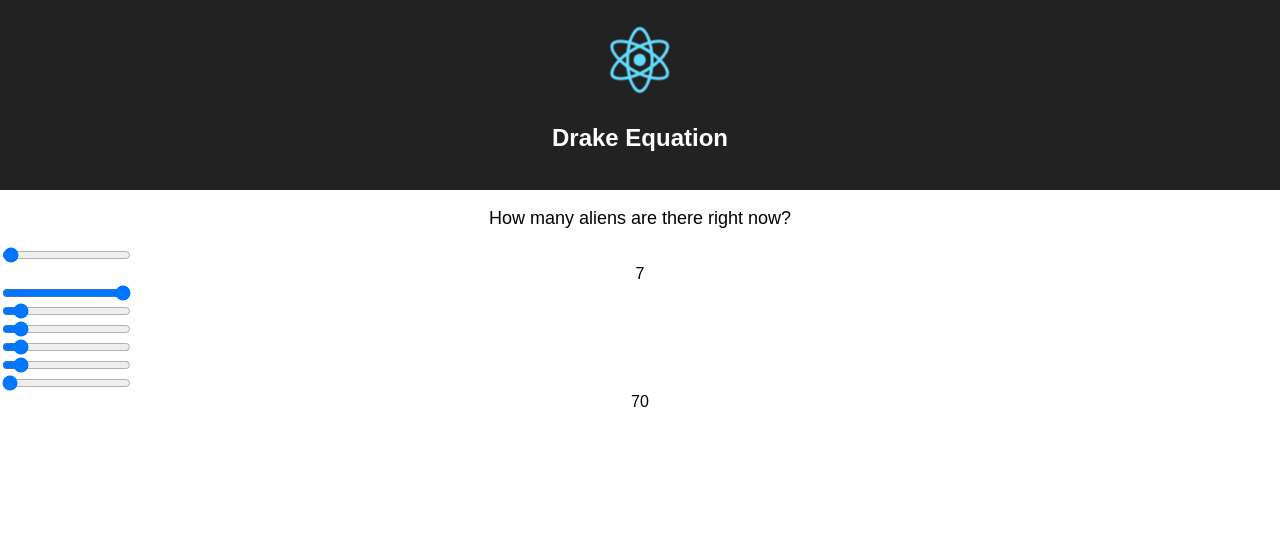
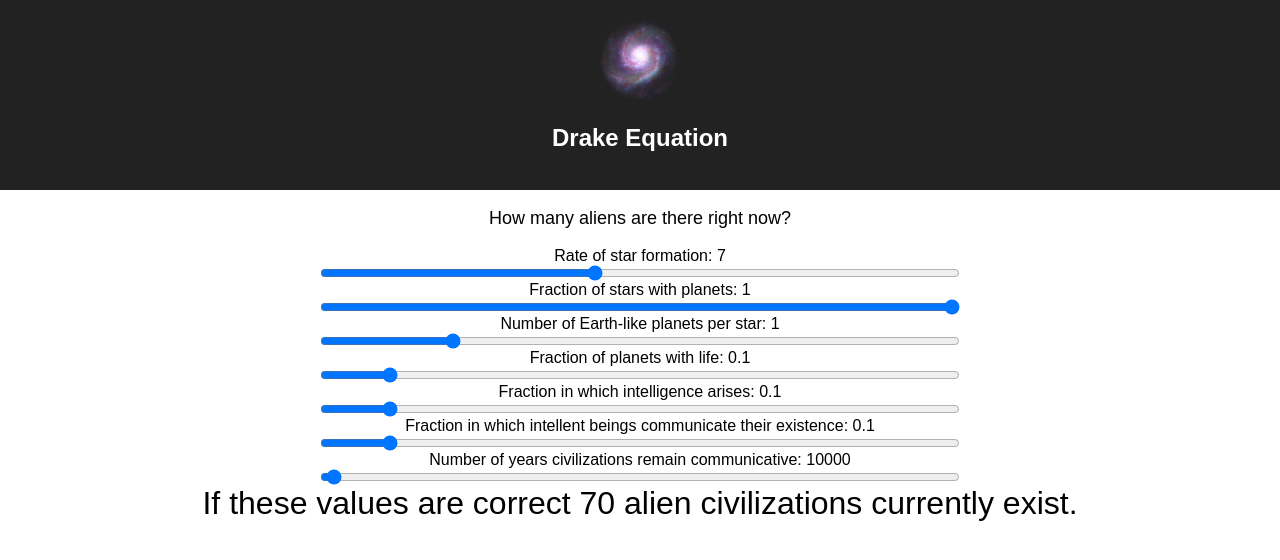
Before and after one commit to plmok61/drake-equation-react, a React (Create React App) app: page / in a window 1280 px wide. Shown: the top 560 px of the page. Built offline with nearby package versions, Linux system fonts and the light colour scheme; the HTML template or start-up script is replaced by a standard one.

Commit message:
added text

```diff
--- a/src/App.css
+++ b/src/App.css
@@ -19,10 +19,26 @@
 }
 
 @keyframes App-logo-spin {
-  from { transform: rotate(0deg); }
-  to { transform: rotate(360deg); }
+  from { transform: rotate(360deg); }
+  to { transform: rotate(0deg); }
+}
+
+
+/*Inputs*/
+input[type=range] {
+  width: 100%;
 }
 
 .drake-input {
   display: block;
+  margin: auto;
 }
+
+.inputs-wrap {
+  width: 50%;
+  margin: auto;
+}
+
+.result {
+  font-size: 2em;
+}
--- a/src/App.js
+++ b/src/App.js
@@ -1,5 +1,5 @@
 import React, { Component } from 'react';
-import logo from './logo.svg';
+import logo from './galaxy-2.png';
 import './App.css';
 import Equation from './Equation';
 
--- a/src/Equation.js
+++ b/src/Equation.js
@@ -22,13 +22,11 @@ class Equation extends Component {
   }
 
 
-  //TODO: Fix this
   handleInputChange(id) {
     var newVal = document.getElementById(id).value;
     this.setState({
       [id]: newVal
     })
-    console.log(this.state[id])
     this.calculateCivs();
   }
 
@@ -51,39 +49,40 @@ class Equation extends Component {
         <div>
           <InfoBox />
         </div>
-        <div>
+        <div className="inputs-wrap">
+          <div>Rate of star formation: {this.state.rStar}</div>
           <input onChange={() => {this.handleInputChange(document.getElementById('rStar').id) }}
-            type="range" min="1" max="1000" step="1" value={this.state.rStar} id="rStar"
+            type="range" min="1" max="15" step="1" value={this.state.rStar} id="rStar"
             className="drake-input"/>
-            <div>{this.state.rStar}</div>
 
+          <div>Fraction of stars with planets: {this.state.fPlanets}</div>
           <input onChange={() => {this.handleInputChange(document.getElementById('fPlanets').id) }}
             type="range" min="0" max="1" step="0.01" value={this.state.fPlanets} id="fPlanets"
             className="drake-input"/>
 
-
+          <div>Number of Earth-like planets per star: {this.state.nEarthLike}</div>
           <input onChange={() => {this.handleInputChange(document.getElementById('nEarthLike').id) }}
-            type="range" min="0" max="10" step="1" value={this.state.nEarthLike} id="nEarthLike"
+            type="range" min="0" max="5" step="0.01" value={this.state.nEarthLike} id="nEarthLike"
             className="drake-input"/>
 
-
+          <div>Fraction of planets with life: {this.state.fLife}</div>
           <input onChange={() => {this.handleInputChange(document.getElementById('fLife').id) }}
             type="range" min="0" max="1" step="0.01" value={this.state.fLife} id="fLife"
             className="drake-input"/>
 
-
+          <div>Fraction in which intelligence arises: {this.state.fIntelligent}</div>
           <input onChange={() => {this.handleInputChange(document.getElementById('fIntelligent').id) }}
             type="range" min="0" max="1" step="0.01" value={this.state.fIntelligent} id="fIntelligent"
             className="drake-input"/>
 
-
+          <div>Fraction in which intellent beings communicate their existence: {this.state.fComm}</div>
           <input onChange={() => {this.handleInputChange(document.getElementById('fComm').id) }}
             type="range" min="0" max="1" step="0.01" value={this.state.fComm} id="fComm"
             className="drake-input"/>
 
-
+          <div>Number of years civilizations remain communicative: {this.state.L}</div>
           <input onChange={() => {this.handleInputChange(document.getElementById('L').id) }}
-            type="range" min="100" max="1000000000" step="0.01" value={this.state.L} id="L"
+            type="range" min="1000" max="1000000" step="0.01" value={this.state.L} id="L"
             className="drake-input"/>
 
 
--- a/src/Result.js
+++ b/src/Result.js
@@ -2,8 +2,8 @@ import React from 'react';
 import './App.css';
 
 const Result = (props) =>
-  <div>
-    {props.numCivs}
+  <div className="result">
+    If these values are correct {props.numCivs} alien civilizations currently exist.
   </div>
 
 
```
Also changed, not shown: src/galaxy-2.png (added), src/galaxy.png (added).
